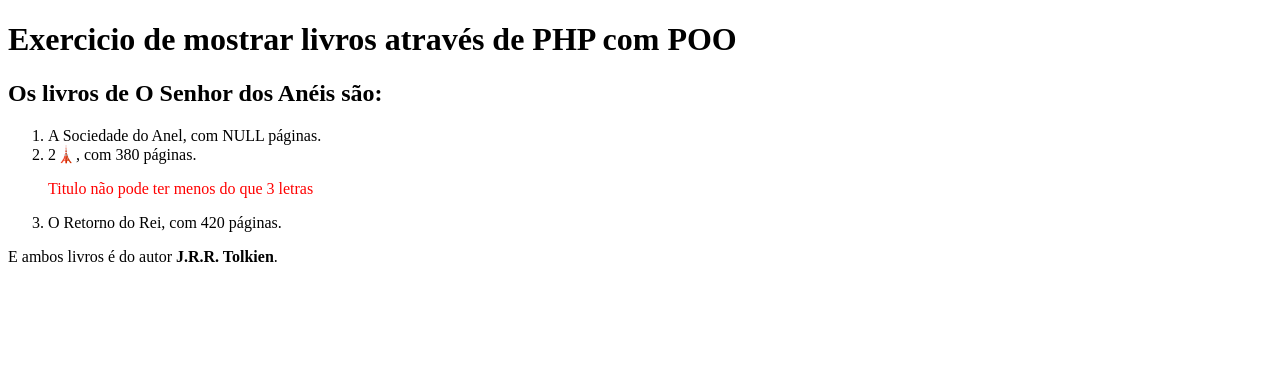
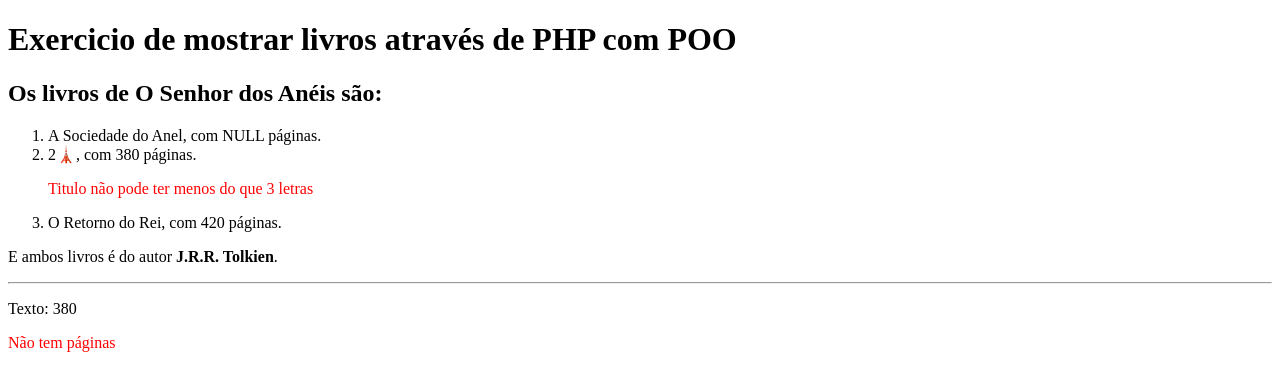
Before and after one commit to Emerson-FullStackSenacPenha/exemplos-poo, a PHP site: page /exercicios.php in a window 1280 px wide. Shown: the top 391 px of the page. Run offline with PHP 8.4, Linux system fonts and the light colour scheme.

Commit message:
exemplos de usar if com php em linha

```diff
--- a/exercicios.php
+++ b/exercicios.php
@@ -23,13 +23,28 @@ $livroC = new Livro("O Retorno do Rei", "J.R.R. Tolkien", 420);
 <ol>
 
     <li><?=$livroA->titulo?>, com <?=var_dump($livroA->paginas)?> páginas. <?=$livroA->verificarTitulo();?></li>
-
     <li><?=$livroB->titulo?>, com <?=$livroB->paginas?> páginas. <?=$livroB->verificarTitulo();?></li>
     <li><?=$livroC->titulo?>, com <?=$livroC->paginas?> páginas. <?=$livroC->verificarTitulo();?></li>
 
 </ol>
 
+
+
 <p>E ambos livros é do autor <b><?=$livroA->autor?></b>.</p>
+<hr>
+
+<!-- Usamos um if para, se houver páginas (ou seja, não dfor null), faremos aparecer o parágrafo com o dado. -->
+<?php if ($livroB->paginas): ?>
+	<p>Texto: <?=$livroB->paginas?> </p>
+<?php endif ?>
+
+<!-- Aqui, usamos uma condicional if/else para mostrar parágrafos diferentes de acordo com a condição -->
+<?php if ($livroA->paginas): ?>
+	<p> Tem paginas </p>
+<?php else: ?>
+    <p style="color: red;"> Não tem páginas </p>
+<?php endif; ?>
+
 
 </body>
 </html>
--- a/src/Livro.php
+++ b/src/Livro.php
@@ -9,7 +9,7 @@ public ?int $paginas;
 
         string $valorDoTitulo,
         string $valorDoAutor,
-        ?string $valorDaPagina = null
+        ?int $valorDaPagina = null
 
     ){
 
@@ -18,8 +18,6 @@ public ?int $paginas;
         $this->paginas = $valorDaPagina;
 
     }
-
-
 
     public function verificarTitulo(): void {
 
```
